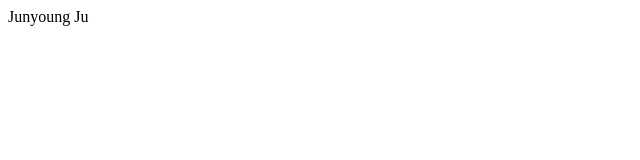
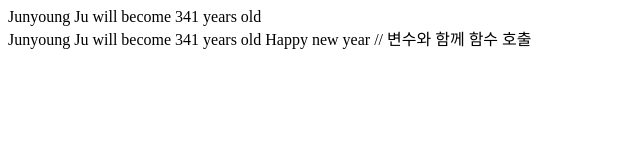
Before and after one commit to jjyoung277/vue_study, a plain HTML site: page index.html in a window 1280 px wide. Shown: the whole page, without its empty margins (0-640 px from the left). Drawn offline with nearby package versions, Linux system fonts and the light colour scheme.

Commit message:
Add chap02

```diff
--- a/index.html
+++ b/index.html
@@ -8,13 +8,26 @@
 </head>
 <body>
     <div id="app">
-        {{ name }} <!-- 아래 data안에있는 name에서 값을 불러온다-->
+        {{ nextYear() }}
+        <br>
+        {{ nextYearGreeting(' Happy new year') }} // 변수와 함께 함수 호출
     </div>
     <script>
         new Vue({
-            el: '#app', // div의 id를 설정
+            el: '#app',
             data: {
-                name: 'Junyoung Ju'
+                person: { // 객체로 생성도 가능하다
+                    name: 'Junyoung Ju',
+                    age: 34
+                }
+            },
+            methods: {
+                nextYear: function() { // 함수도 만들수 있다
+                    return this.person.name + ' will become ' + this.person.age + 1 + ' years old';
+                },
+                nextYearGreeting: function(message) {
+                    return this.nextYear() + message; // 함수도 this.으로 사용하면 된다
+                }
             }
         })
     </script>
```
